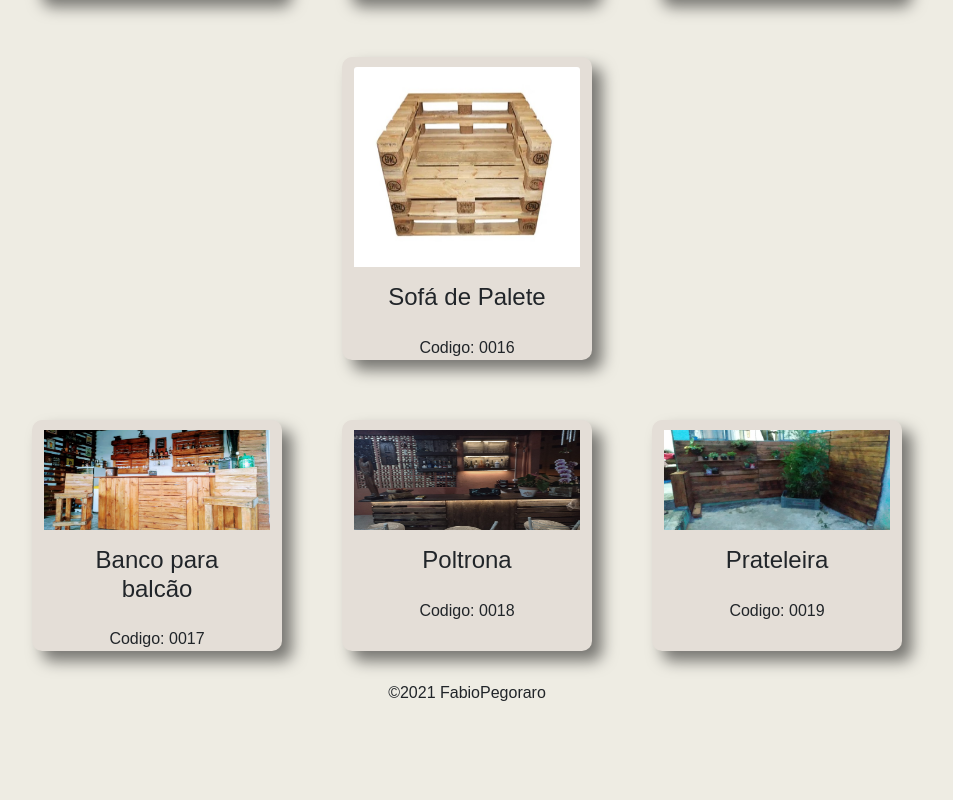
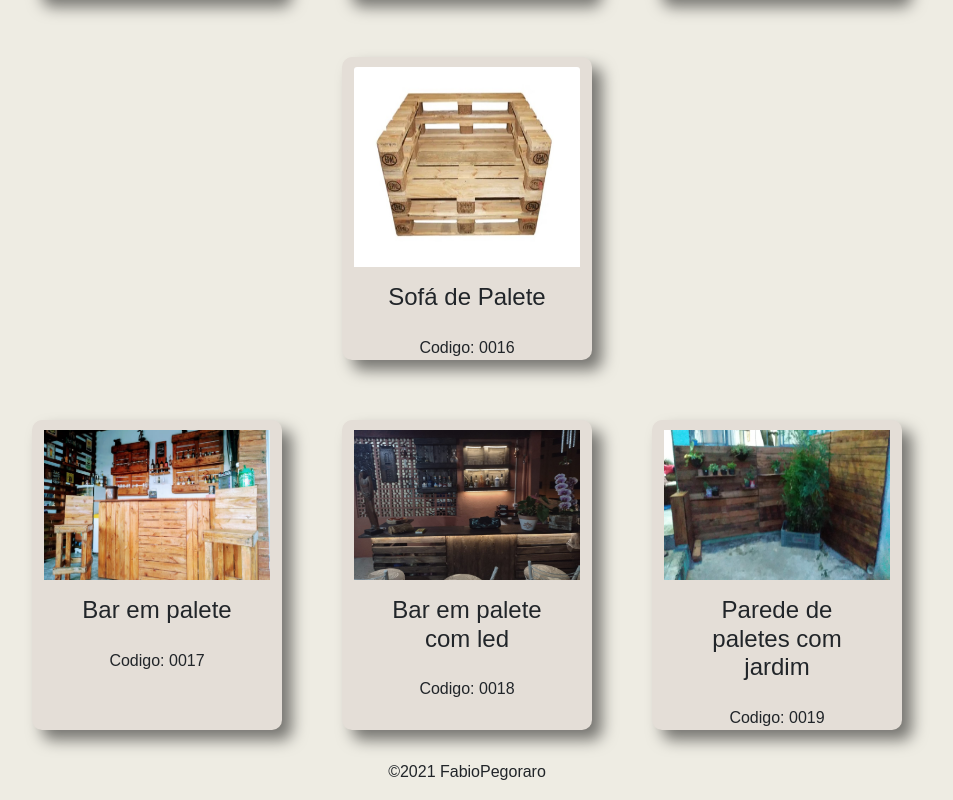
Before and after one commit to FabioPegoraro/reforma-em-paletes, a plain HTML site: page index.html in a window 1280 px wide. Shown: the part 2807-3607 px from the top of the page, without its empty margins (173-1126 px from the left). Before the commit the page ends 3528 px from the top, so only its background shows below. Drawn offline with nearby package versions, Linux system fonts and the light colour scheme; a web font is replaced by a local one.

Commit message:
modifcação na altura das fotos e descrição das fotos

```diff
--- a/index.html
+++ b/index.html
@@ -204,7 +204,7 @@
                 <div class="cards">
                     <img src="./img/Bar 6.jpeg" class="card-img-grande" alt="banco para balcão">
                     <div class="card-body">
-                        <h4>Banco para balcão</h4>
+                        <h4>Bar em palete</h4>
                     </div>
                     <p class="card-text">Codigo: 0017</p>
                 </div>
@@ -212,7 +212,7 @@
                 <div class="cards">
                     <img src="./img/Bar - Cilene 1.jpeg" class="card-img-grande" alt="poltrona">
                     <div class="card-body">
-                        <h4>Poltrona</h4>
+                        <h4>Bar em palete com led</h4>
                     </div>
                     <p class="card-text">Codigo: 0018</p>
                 </div>
@@ -220,7 +220,7 @@
                 <div class="cards">
                     <img src="./img/IMG-20210128-WA0062.jpg" class="card-img-grande" alt="...">
                     <div class="card-body">
-                        <h4>Prateleira</h4>
+                        <h4>Parede de paletes com jardim </h4>
                     </div>
                     <p class="card-text">Codigo: 0019</p>
                 </div>
--- a/style.css
+++ b/style.css
@@ -49,7 +49,7 @@ header{
 
 .card-img-grande{
     width: 100%;
-    height:100px;
+    height:150px;
     justify-content: center;
     margin-top:10px
 }
```
